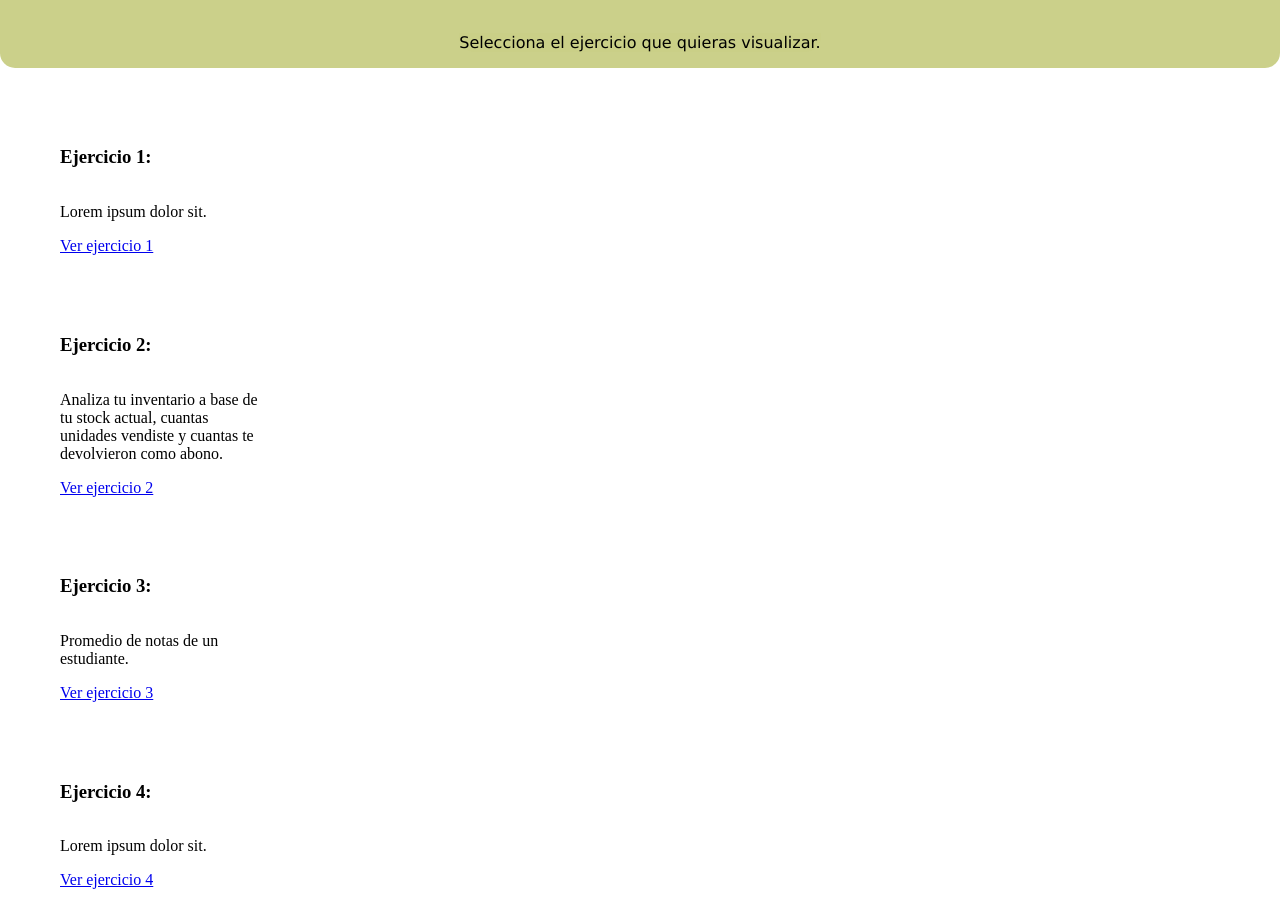
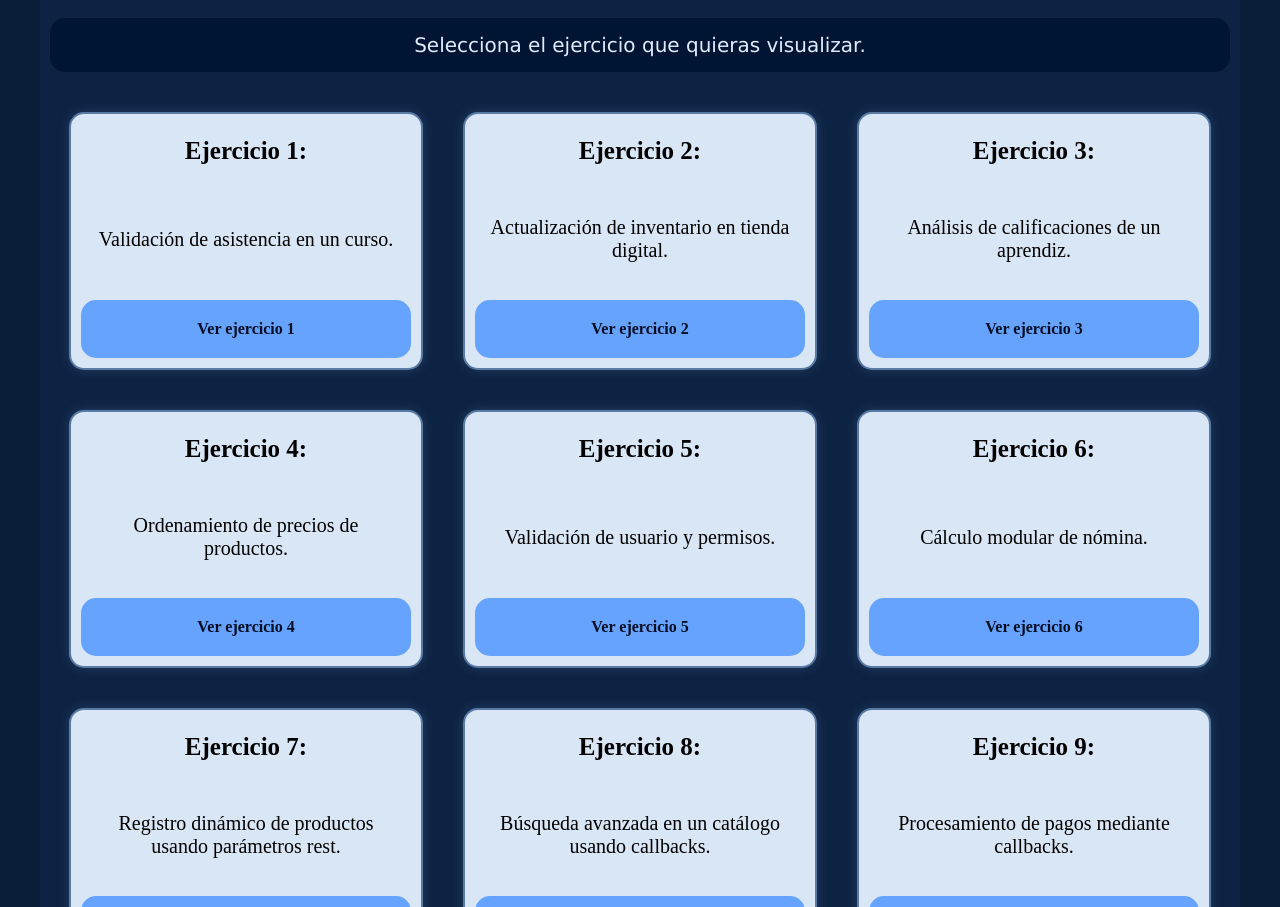
Before and after one commit to DAN-DELI/callback, a plain HTML site: page index.html in a window 1280 px wide. Shown: the part 132-1039 px from the top of the page. Drawn offline with Linux system fonts and the light colour scheme.

Commit message:
Agrega el css base del index.html

```diff
--- a/css/estilo1.css
+++ b/css/estilo1.css
@@ -1,29 +1,116 @@
-/* ESTILO DEL INDEX.HTML */
+/* ===== PALETA ===== */
+:root {
+    --color-fondo-general: #0B1E39;
+    --color-titulo: #E1ECFF;
+
+    --color--fondo--tarjetas: #0D2344; /* fondo área grande */
+    --color-tarjetas: #D9E6F6;
+    --color-bordes: #5A7BA6;
+}
+
+/* ===== TU CSS SIN CAMBIAR MEDIDAS ===== */
 
 body {
     margin: 0;
     padding: 0;
+    background-color: var(--color-fondo-general);
 }
 
+
+ /* ========== PORTADA ========== */
 .portada {
     display: flex;
     flex-direction: column;
     align-items: center;
-    align-items: none;
-    background-color: rgba(202, 207, 135, 0.973);
+    background-color: #001433;
     border-radius: 0 0 15px 15px;
 }
 
+.portada--shadow {
+    border: 0.5px solid rgba(255, 255, 255, 0.119);
+}
+
+    /* PORTADA  */
 .portada {
-    color: #000000;
+    color: var(--color-titulo);
     font-family: Verdana, Geneva, Tahoma, sans-serif;
 }
 
+.portada h1 {
+    margin-top: 40px; margin-bottom: -9px;
+    font-size: 35px;
+}
+
+.portada h2 {
+    font-size: 20px;
+}
+
+.portada--parrafo {
+    width: 100%;
+    border-radius: 15px;
+    padding: 15px;
+    font-size: 20px;
+}
+
 /* Tabla de ejercicios */
+.ejercicios {
+    width: 1200px;
+    display: flex;
+    flex-wrap: wrap;
+    background-color: var(--color--fondo--tarjetas);
+    margin: 0 auto;
+    justify-content: center;
+}
 
-.ejercicios {
+.ejercicios__titulo {
+    font-weight: bold;
+    font-size: 25px;
+    margin-bottom: 13px;
+    margin-top: 13px;
+}
+
+.ejercicios--tabla {
     display: flex;
     flex-direction: column;
-    margin: 20px; padding: 10px;
-    width: 200px;
+    justify-content: space-between; /* Distribuye título, texto, botón */
+    text-align: center;
+    margin: 20px;
+    padding: 10px;
+    width: 330px;
+    height: 234px;
+    border: 2px solid var(--color-bordes);
+    border-radius: 15px;
+    background-color: var(--color-tarjetas);
+    box-shadow: 0 0 12px #5a7ba64c;
 }
+
+p {
+    margin-right: 10px;
+    margin-left: 10px;
+}
+
+
+ /* ===== PARRAFO DE LAS CARDS ===== */
+.ejercicios__descripcion {
+    font-size: 20px;
+    margin: 0 10px;
+}
+
+
+
+ /* ========== LINK DE LOS HTML ========== */
+.ejercicios__enlace {
+    background-color: #66A3FF;
+    padding: 20px;
+    border-radius: 15px;
+    color: white;
+    text-decoration: none;
+    color: #000E24;
+    font-weight: bold;
+    transition: background-color 0.5s ease, color 0.5s ease;
+}
+
+.ejercicios__enlace:hover {
+    background-color: #000E24;
+    color: #66A3FF
+}
--- a/index.html
+++ b/index.html
@@ -7,44 +7,126 @@
     <title>Prueba práctica de JavaScript</title>
 </head>
 <body>
-    <div class="portada">
+    <div class="portada portada--shadow">
         <h1 class="portada portada--titulo">Prueba práctica de JavaScript</h1>
-        <h2 class="portada portada--subtitulo">Desarrollo de actividades del ejercicio 1 al 17.</h2><p class="portada portada--parrafo">Selecciona el ejercicio que quieras visualizar.</p>
+        <h2 class=" portada--subtitulo">Desarrollo de actividades del ejercicio 1 al 17.</h2>
     </div>
 
     <!-- ========== TABLA DE EJERCICIOS ========== -->
 
     <div class="ejercicios">
-        <div class="ejercicios ejercicios--ejercicio1">
+      <p class="portada portada--parrafo">Selecciona el ejercicio que quieras visualizar.</p>
+
+        <!-- EJERCICIO 1 -->
+        <div class="ejercicios ejercicios--tabla">
           <h3 class="ejercicios__titulo">Ejercicio 1:</h3>
-          <p class="ejercicios__descripcion">Lorem ipsum dolor sit.</p>
+          <p class="ejercicios__descripcion">Validación de asistencia en un curso.</p>
           <a class="ejercicios__enlace ejercicios__enlace--1" href="html/ejercicio1.html">Ver ejercicio 1</a>
         </div>
 
-        <div class="ejercicios ejercicios--ejercicio2">
+        <!-- EJERCICIO 2 -->
+        <div class="ejercicios ejercicios--tabla">
           <h3 class="ejercicios__titulo">Ejercicio 2:</h3>
-          <p class="ejercicios__descripcion">Analiza tu inventario a base de tu stock actual, cuantas unidades vendiste y cuantas te devolvieron como abono.</p>
+          <p class="ejercicios__descripcion">Actualización de inventario en tienda digital.</p>
           <a class="ejercicios__enlace ejercicios__enlace--2" href="html/ejercicio2.html">Ver ejercicio 2</a>
         </div>
 
-        <div class="ejercicios ejercicios--ejercicio3">
+        <!-- EJERCICIO 3 -->
+        <div class="ejercicios ejercicios--tabla">
           <h3 class="ejercicios__titulo">Ejercicio 3:</h3>
-          <p class="ejercicios__descripcion">Promedio de notas de un estudiante.</p>
+          <p class="ejercicios__descripcion">Análisis de calificaciones de un aprendiz.</p>
           <a class="ejercicios__enlace ejercicios__enlace--3" href="html/ejercicio3.html">Ver ejercicio 3</a>
         </div>
 
-        <div class="ejercicios ejercicios--ejercicio4">
+        <!-- EJERCICIO 4 -->
+        <div class="ejercicios ejercicios--tabla">
           <h3 class="ejercicios__titulo">Ejercicio 4:</h3>
-          <p class="ejercicios__descripcion">Lorem ipsum dolor sit.</p>
+          <p class="ejercicios__descripcion">Ordenamiento de precios de productos.</p>
           <a class="ejercicios__enlace ejercicios__enlace--4" href="html/ejercicio4.html">Ver ejercicio 4</a>
         </div>
 
-        <div class="ejercicios ejercicios--ejercicio5">
+        <!-- EJERCICIO 5 -->
+        <div class="ejercicios ejercicios--tabla">
           <h3 class="ejercicios__titulo">Ejercicio 5:</h3>
-          <p class="ejercicios__descripcion">Lorem ipsum dolor sit.</p>
-          <a class="ejercicios__enlace ejercicios__enlace--4" href="html/ejercicio5.html">Ver ejercicio 5</a>
+          <p class="ejercicios__descripcion">Validación de usuario y permisos.</p>
+          <a class="ejercicios__enlace ejercicios__enlace--5" href="html/ejercicio5.html">Ver ejercicio 5</a>
         </div>
+
+        <!-- EJERCICIO 6 -->
+        <div class="ejercicios ejercicios--tabla">
+          <h3 class="ejercicios__titulo">Ejercicio 6:</h3>
+          <p class="ejercicios__descripcion">Cálculo modular de nómina.</p>
+          <a class="ejercicios__enlace ejercicios__enlace--6" href="html/ejercicio6.html">Ver ejercicio 6</a>
+        </div>
+
+        <!-- EJERCICIO 7 -->
+        <div class="ejercicios ejercicios--tabla">
+          <h3 class="ejercicios__titulo">Ejercicio 7:</h3>
+          <p class="ejercicios__descripcion">Registro dinámico de productos usando parámetros rest.</p>
+          <a class="ejercicios__enlace ejercicios__enlace--7" href="html/ejercicio7.html">Ver ejercicio 7</a>
+        </div>
+
+        <!-- EJERCICIO 8 -->
+        <div class="ejercicios ejercicios--tabla">
+          <h3 class="ejercicios__titulo">Ejercicio 8:</h3>
+          <p class="ejercicios__descripcion">Búsqueda avanzada en un catálogo usando callbacks.</p>
+          <a class="ejercicios__enlace ejercicios__enlace--8" href="html/ejercicio8.html">Ver ejercicio 8</a>
+        </div>
+
+        <!-- EJERCICIO 9 -->
+        <div class="ejercicios ejercicios--tabla">
+          <h3 class="ejercicios__titulo">Ejercicio 9:</h3>
+          <p class="ejercicios__descripcion">Procesamiento de pagos mediante callbacks.</p>
+          <a class="ejercicios__enlace ejercicios__enlace--9" href="html/ejercicio9.html">Ver ejercicio 9</a>
+        </div>
+
+        <!-- EJERCICIO 10 -->
+        <div class="ejercicios ejercicios--tabla">
+          <h3 class="ejercicios__titulo">Ejercicio 10:</h3>
+          <p class="ejercicios__descripcion">Fusión de usuarios con operador spread.</p>
+          <a class="ejercicios__enlace ejercicios__enlace--10" href="html/ejercicio10.html">Ver ejercicio 10</a>
+        </div>
+
+        <!-- EJERCICIO 11 -->
+        <div class="ejercicios ejercicios--tabla">
+          <h3 class="ejercicios__titulo">Ejercicio 11:</h3>
+          <p class="ejercicios__descripcion">Resumen de mensajes usando destructuración.</p>
+          <a class="ejercicios__enlace ejercicios__enlace--11" href="html/ejercicio11.html">Ver ejercicio 11</a>
+        </div>
+
+        <!-- EJERCICIO 12 -->
+        <div class="ejercicios ejercicios--tabla">
+          <h3 class="ejercicios__titulo">Ejercicio 12:</h3>
+          <p class="ejercicios__descripcion">Gestión de pacientes por prioridad.</p>
+          <a class="ejercicios__enlace ejercicios__enlace--12" href="html/ejercicio12.html">Ver ejercicio 12</a>
+        </div>
+
+        <!-- EJERCICIO 13 -->
+        <div class="ejercicios ejercicios--tabla">
+          <h3 class="ejercicios__titulo">Ejercicio 13:</h3>
+          <p class="ejercicios__descripcion">Control de gastos y análisis financiero.</p>
+          <a class="ejercicios__enlace ejercicios__enlace--13" href="html/ejercicio13.html">Ver ejercicio 13</a>
+        </div>
+
+        <!-- EJERCICIO 14 -->
+        <div class="ejercicios ejercicios--tabla">
+          <h3 class="ejercicios__titulo">Ejercicio 14:</h3>
+          <p class="ejercicios__descripcion">Evaluación de proyectos colaborativos mediante módulos y callbacks.</p>
+          <a class="ejercicios__enlace ejercicios__enlace--14" href="html/ejercicio14.html">Ver ejercicio 14</a>
+        </div>
+
+        <!-- EJERCICIO 15 -->
+        <div class="ejercicios ejercicios--tabla">
+          <h3 class="ejercicios__titulo">Ejercicio 15:</h3>
+          <p class="ejercicios__descripcion">Sistema inteligente de recomendación de cursos.</p>
+          <a class="ejercicios__enlace ejercicios__enlace--15" href="html/ejercicio15.html">Ver ejercicio 15</a>
+        </div>
+
     </div>
+
+
+
+
 
 
 </body>
```
